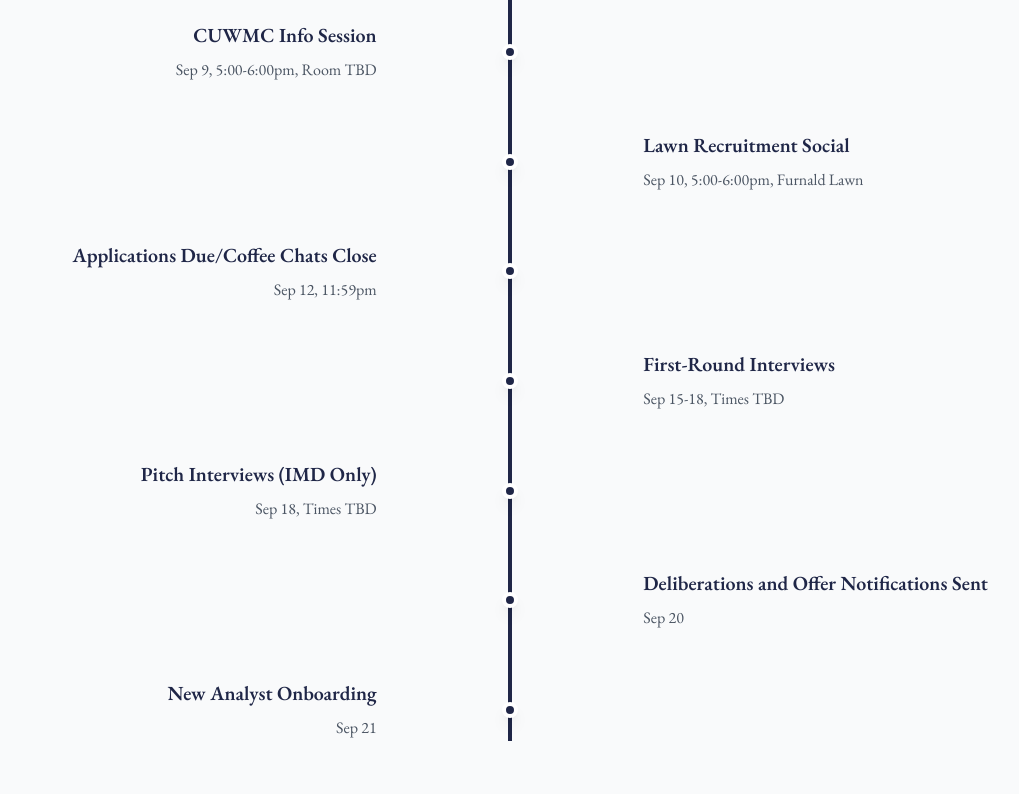
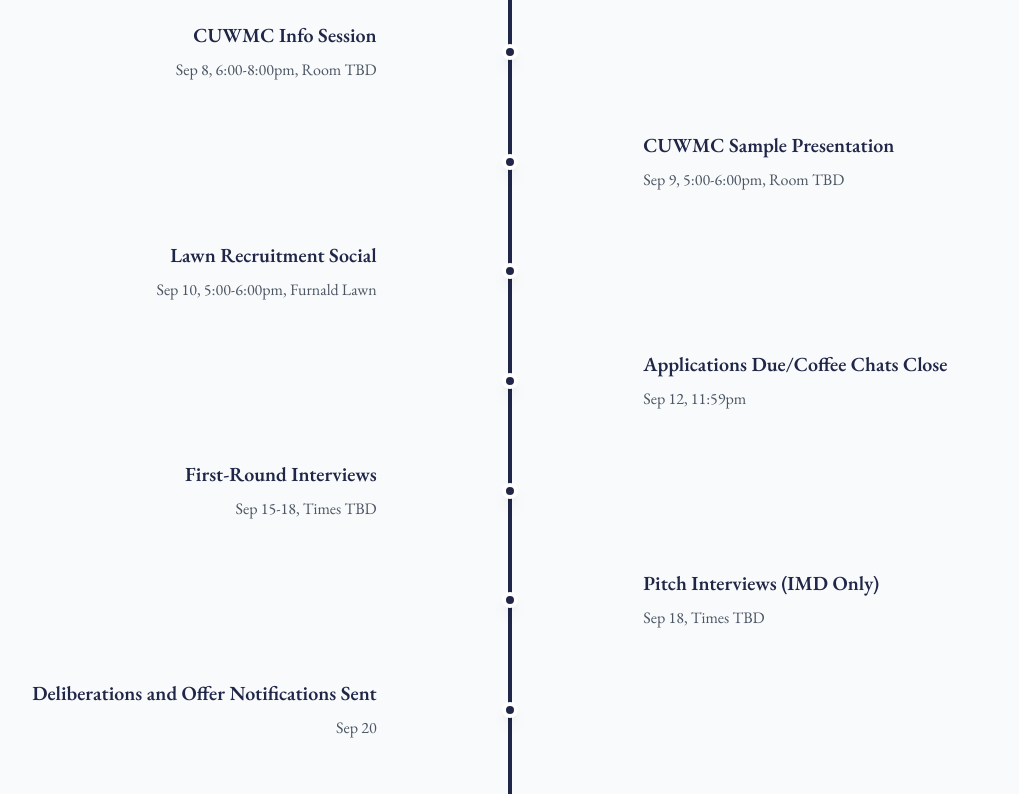
Before and after one commit to batuhanyeltekin/cuwmc, a Next.js app: page /recruitment in a window 1280 px wide. Shown: the part 1540-2334 px from the top of the page, without its empty margins (130-1149 px from the left). Built offline with nearby package versions, Linux system fonts and the light colour scheme.

Commit message:
leen linkedin + timeline fix

```diff
--- a/app/eboard/page.tsx
+++ b/app/eboard/page.tsx
@@ -24,7 +24,9 @@
     name: "Leen Alshorafa",
     role: "Co-President",
     description: "Class of '27, Comp. Eng., Poli. Sci. & Econ. Experience: Investment Analyst @ Tenami Capital, IB Intern @ HSBC",
-    imagePath: "/assets/imgs/portraits/leen_alshorafa.jpg"
+    imagePath: "/assets/imgs/portraits/leen_alshorafa.jpg",
+    linkedinUrl: "https://www.linkedin.com/in/leenalshorafa/"
+
   },
   {
     name: "Alexandra Paiz",
--- a/app/recruitment/page.tsx
+++ b/app/recruitment/page.tsx
@@ -142,6 +142,15 @@
                 <div className="absolute left-1/2 transform -translate-x-1/2 w-4 h-4 bg-cuwmc-primary rounded-full border-4 border-white shadow-lg"></div>
                 <div className="w-5/12 pr-8 text-right">
                   <h3 className="text-xl font-semibold text-cuwmc-primary mb-2 font-garamond">CUWMC Info Session</h3>
+                  <p className="text-gray-600 font-garamond">Sep 8, 6:00-8:00pm, Room TBD</p>
+                </div>
+              </div>
+
+              {/* CUWMC Sample Presentation */}
+              <div className="relative flex items-center">
+                <div className="absolute left-1/2 transform -translate-x-1/2 w-4 h-4 bg-cuwmc-primary rounded-full border-4 border-white shadow-lg"></div>
+                <div className="w-5/12 ml-auto pl-8 text-left">
+                  <h3 className="text-xl font-semibold text-cuwmc-primary mb-2 font-garamond">CUWMC Sample Presentation</h3>
                   <p className="text-gray-600 font-garamond">Sep 9, 5:00-6:00pm, Room TBD</p>
                 </div>
               </div>
@@ -149,7 +158,7 @@
               {/* Lawn Recruitment Social */}
               <div className="relative flex items-center">
                 <div className="absolute left-1/2 transform -translate-x-1/2 w-4 h-4 bg-cuwmc-primary rounded-full border-4 border-white shadow-lg"></div>
-                <div className="w-5/12 ml-auto pl-8 text-left">
+                <div className="w-5/12 pr-8 text-right">
                   <h3 className="text-xl font-semibold text-cuwmc-primary mb-2 font-garamond">Lawn Recruitment Social</h3>
                   <p className="text-gray-600 font-garamond">Sep 10, 5:00-6:00pm, Furnald Lawn</p>
                 </div>
@@ -158,7 +167,7 @@
               {/* Applications Due */}
               <div className="relative flex items-center">
                 <div className="absolute left-1/2 transform -translate-x-1/2 w-4 h-4 bg-cuwmc-primary rounded-full border-4 border-white shadow-lg"></div>
-                <div className="w-5/12 pr-8 text-right">
+                <div className="w-5/12 ml-auto pl-8 text-left">
                   <h3 className="text-xl font-semibold text-cuwmc-primary mb-2 font-garamond">Applications Due/Coffee Chats Close</h3>
                   <p className="text-gray-600 font-garamond">Sep 12, 11:59pm</p>
                 </div>
@@ -167,7 +176,7 @@
               {/* First-Round Interviews */}
               <div className="relative flex items-center">
                 <div className="absolute left-1/2 transform -translate-x-1/2 w-4 h-4 bg-cuwmc-primary rounded-full border-4 border-white shadow-lg"></div>
-                <div className="w-5/12 ml-auto pl-8 text-left">
+                <div className="w-5/12 pr-8 text-right">
                   <h3 className="text-xl font-semibold text-cuwmc-primary mb-2 font-garamond">First-Round Interviews</h3>
                   <p className="text-gray-600 font-garamond">Sep 15-18, Times TBD</p>
                 </div>
@@ -176,7 +185,7 @@
               {/* Pitch Interviews (IMD Only) */}
               <div className="relative flex items-center">
                 <div className="absolute left-1/2 transform -translate-x-1/2 w-4 h-4 bg-cuwmc-primary rounded-full border-4 border-white shadow-lg"></div>
-                <div className="w-5/12 pr-8 text-right">
+                <div className="w-5/12 ml-auto pl-8 text-left">
                   <h3 className="text-xl font-semibold text-cuwmc-primary mb-2 font-garamond">Pitch Interviews (IMD Only)</h3>
                   <p className="text-gray-600 font-garamond">Sep 18, Times TBD</p>
                 </div>
@@ -185,7 +194,7 @@
               {/* Deliberations and Offer Notifications Sent */}
               <div className="relative flex items-center">
                 <div className="absolute left-1/2 transform -translate-x-1/2 w-4 h-4 bg-cuwmc-primary rounded-full border-4 border-white shadow-lg"></div>
-                <div className="w-5/12 ml-auto pl-8 text-left">
+                <div className="w-5/12 pr-8 text-right">
                   <h3 className="text-xl font-semibold text-cuwmc-primary mb-2 font-garamond">Deliberations and Offer Notifications Sent</h3>
                   <p className="text-gray-600 font-garamond">Sep 20</p>
                 </div>
@@ -194,7 +203,7 @@
               {/* New Analyst Onboarding */}
               <div className="relative flex items-center">
                 <div className="absolute left-1/2 transform -translate-x-1/2 w-4 h-4 bg-cuwmc-primary rounded-full border-4 border-white shadow-lg"></div>
-                <div className="w-5/12 pr-8 text-right">
+                <div className="w-5/12 ml-auto pl-8 text-left">
                   <h3 className="text-xl font-semibold text-cuwmc-primary mb-2 font-garamond">New Analyst Onboarding</h3>
                   <p className="text-gray-600 font-garamond">Sep 21</p>
                 </div>
```
